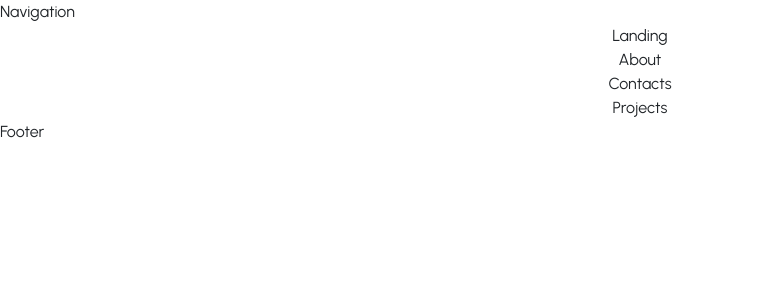
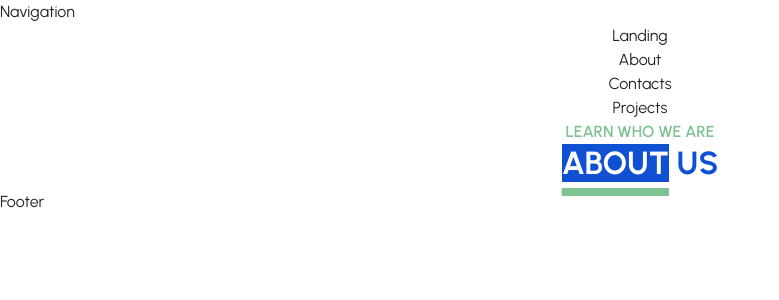
Before and after one commit to acm-ucr/ewb-website, a Next.js app: page / in a window 1280 px wide. Shown: the top 300 px of the page, without its empty margins (0-779 px from the left). Built offline with nearby package versions, Linux system fonts and the light colour scheme.

Commit message:
added title

```diff
--- a/package.json
+++ b/package.json
@@ -14,7 +14,7 @@
   },
   "dependencies": {
     "bootstrap": "^5.3.0",
-    "next": "^13.5.3",
+    "next": "^13.5.4",
     "react": "^18.2.0",
     "react-bootstrap": "^2.8.0",
     "react-dom": "^18.2.0",
--- a/src/app/page.js
+++ b/src/app/page.js
@@ -2,6 +2,7 @@ import About from "@/components/home/About";
 import Landing from "@/components/home/Landing";
 import Projects from "@/components/home/Projects";
 import WhyJoin from "@/components/home/Contacts";
+import Title from "@/components/Title";
 const Home = () => {
   return (
     <>
@@ -9,6 +10,7 @@ const Home = () => {
       <About />
       <WhyJoin />
       <Projects />
+      <Title />
     </>
   );
 };
--- a/src/components/Title.jsx
+++ b/src/components/Title.jsx
@@ -1,5 +1,31 @@
-const Title = ({ subTitle, title }) => {
-  return <div>Title</div>;
+import React from "react";
+import { COLORS } from "../data/colors";
+const Title = ({ subTitle = "LEARN WHO WE ARE", title = "ABOUT US" }) => {
+  const titleWords = title.split(" ");
+  return (
+    <div>
+      <p
+        className={
+          COLORS.green.text + " font-semibold mb-0 flex justify-center"
+        }
+      >
+        {subTitle}
+      </p>
+      <h2 className={" mt-0 font-bold"}>
+        <span
+          className={
+            COLORS.blue.bg +
+            " text-white underline underline-offset-[14px] decoration-[#80C393] decoration-8"
+          }
+        >
+          {titleWords[0]}
+        </span>
+        <span className={COLORS.blue.text}>
+          {" " + titleWords.slice(1).join(" ")}
+        </span>
+      </h2>
+    </div>
+  );
 };
 
 export default Title;
```
Also changed, not shown: 1 other file (tests, documents, lock files or other folders).
